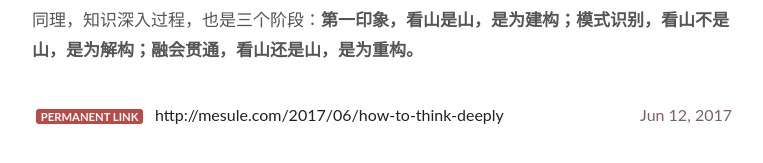
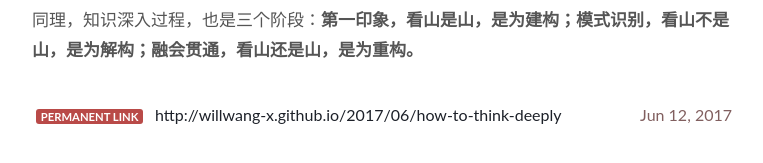
Before and after one commit to WillWang-X/willwang-x.github.io, a Jekyll site: the page built from _posts/2017-06-12-how-to-think-deeply.md, in a window 1280 px wide and 900 px high, scrolled down 7979 px. Shown: the part 648-811 px from the top of the window, without its empty margins (258-1021 px from the left). Built offline with Jekyll 4.4.1, drawn with Linux system fonts in a browser that asks for light colours; comment, search, counter and statistics services are not loaded.

```diff
--- a/_includes/themes/effector-wide/post.html
+++ b/_includes/themes/effector-wide/post.html
@@ -12,7 +12,7 @@
 
 
 <div class="wrapper">
-<span class="label label-important">Permanent link</span> <a href=" http://mesule.com{{ page.url }}"> http://mesule.com{{ page.url }}</a><small class="pull-right">{{ page.date | date:"%b %d, %Y" }}</small>
+<span class="label label-important">Permanent link</span> <a href=" http://willwang-x.github.io{{ page.url }}"> http://willwang-x.github.io{{ page.url }}</a><small class="pull-right">{{ page.date | date:"%b %d, %Y" }}</small>
 </div>
 
 <script type="text/javascript"
```
Also changed, not shown: other parts of _includes/themes/effector-wide/post.html (+3 -2 lines).
